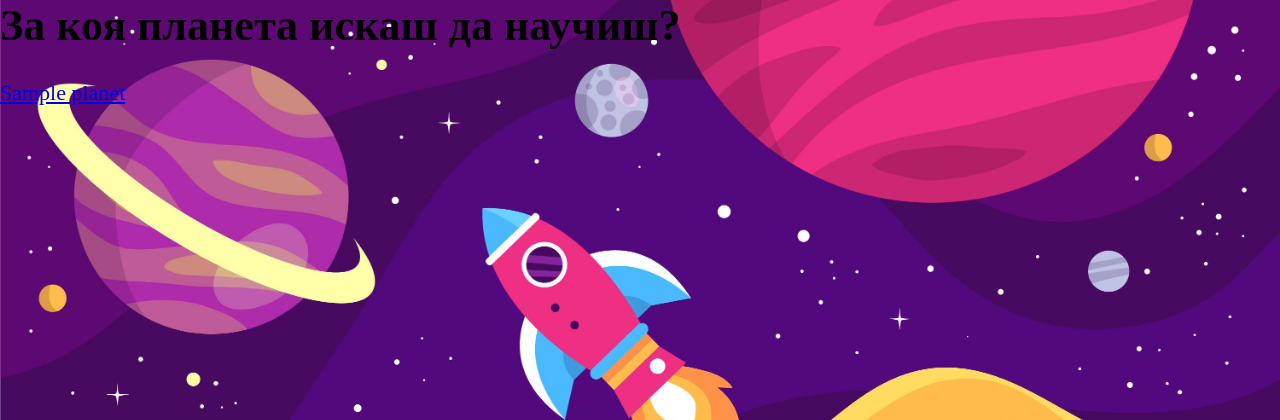
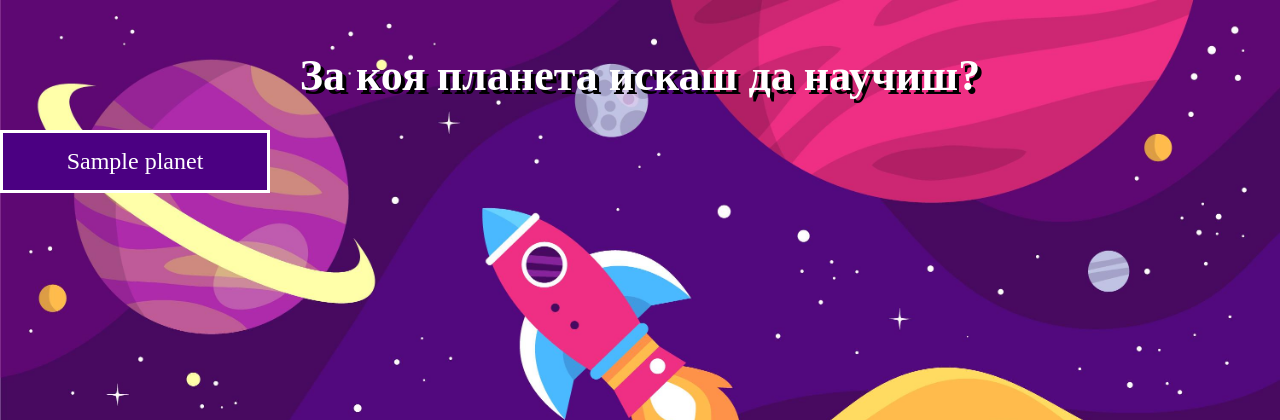
Before and after one commit to iv4pa4/Cong-Posmic, a PHP site: page /planet_menu.php in a window 1280 px wide. Shown: the top 420 px of the page. Run offline with PHP 8.4, Linux system fonts and the light colour scheme; tables that the repository leaves empty or names only in its code hold one stand-in row (values such as "Sample post"); some web fonts are replaced.

Commit message:
text edit
сет ъпнах текста навсякъде и оправих класовете

```diff
--- a/planet_menu.php
+++ b/planet_menu.php
@@ -10,12 +10,12 @@ $planets = Select ($query);
 <link rel="stylesheet" href="style.css?id=2">
 </head>
 <body>
-<h1>За коя планета искаш да научиш?</h1>
+<h1 class="heading">За коя планета искаш да научиш?</h1>
 <?php
 if(is_array($planets)){
 	foreach($planets as $k => $value){
 		?>
-		<a href="planet_template.php?pid=<?=$value["planet_id"];?>"><?=$value["planet_name"];?></a><br />
+		<a class="button2" href="planet_template.php?pid=<?=$value["planet_id"];?>"><?=$value["planet_name"];?></a><br />
 		<br/>
 		<?php
 	}
--- a/planet_template.php
+++ b/planet_template.php
@@ -11,7 +11,7 @@ if(!$planet) die("Not found");
 <link rel="stylesheet" href="style.css?id=2">
 </head>
 <body>
-<h1><?=$planet[0]['planet_name'];?></h1>
+<h1 class="heading"><?=$planet[0]['planet_name'];?></h1>
 <?php
 
 if($planet[0]['planet_photo']){
@@ -20,7 +20,7 @@ if($planet[0]['planet_photo']){
 	<?php
 }
 ?>
-<h4>Обща информация: <?=$planet[0]['planet_info']; ?></h4>
+<h4 class="heading">Обща информация: <?=$planet[0]['planet_info']; ?></h4>
 
 </body>
 </html>
```
Also changed, not shown: menu.php (+7 -2 lines).
